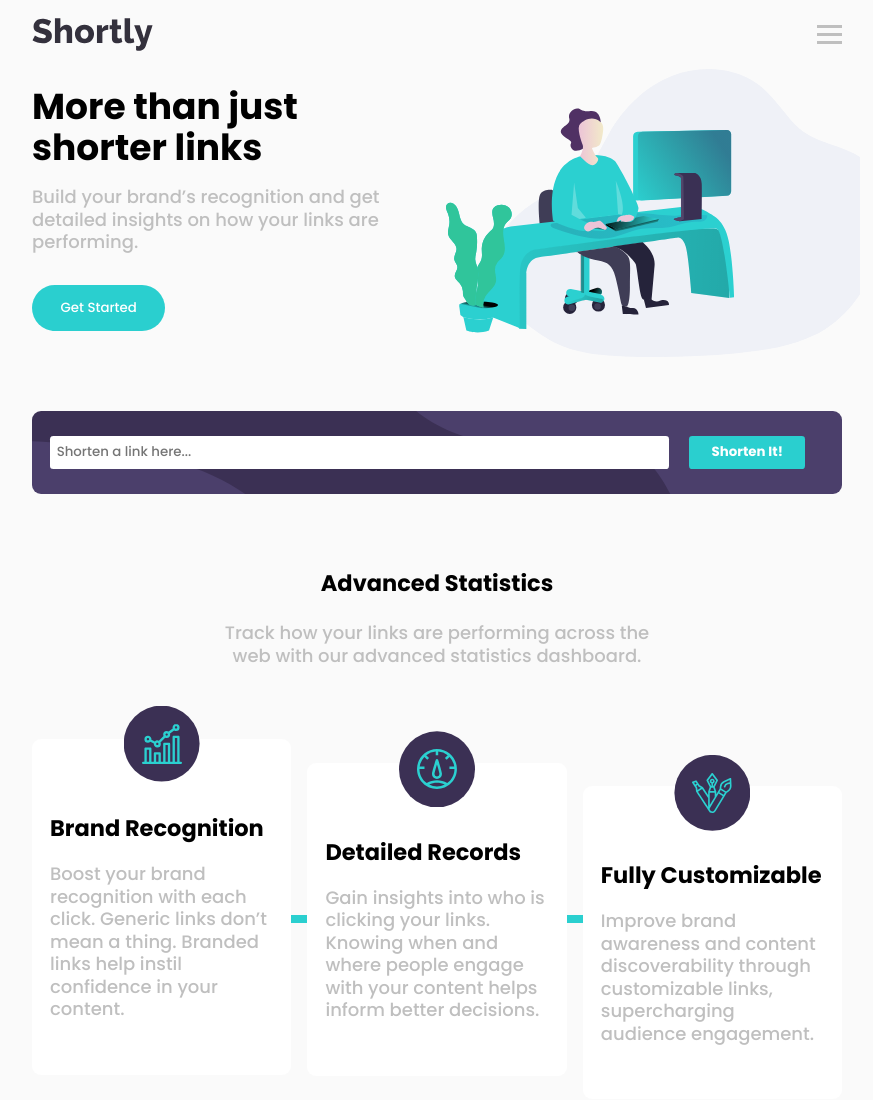
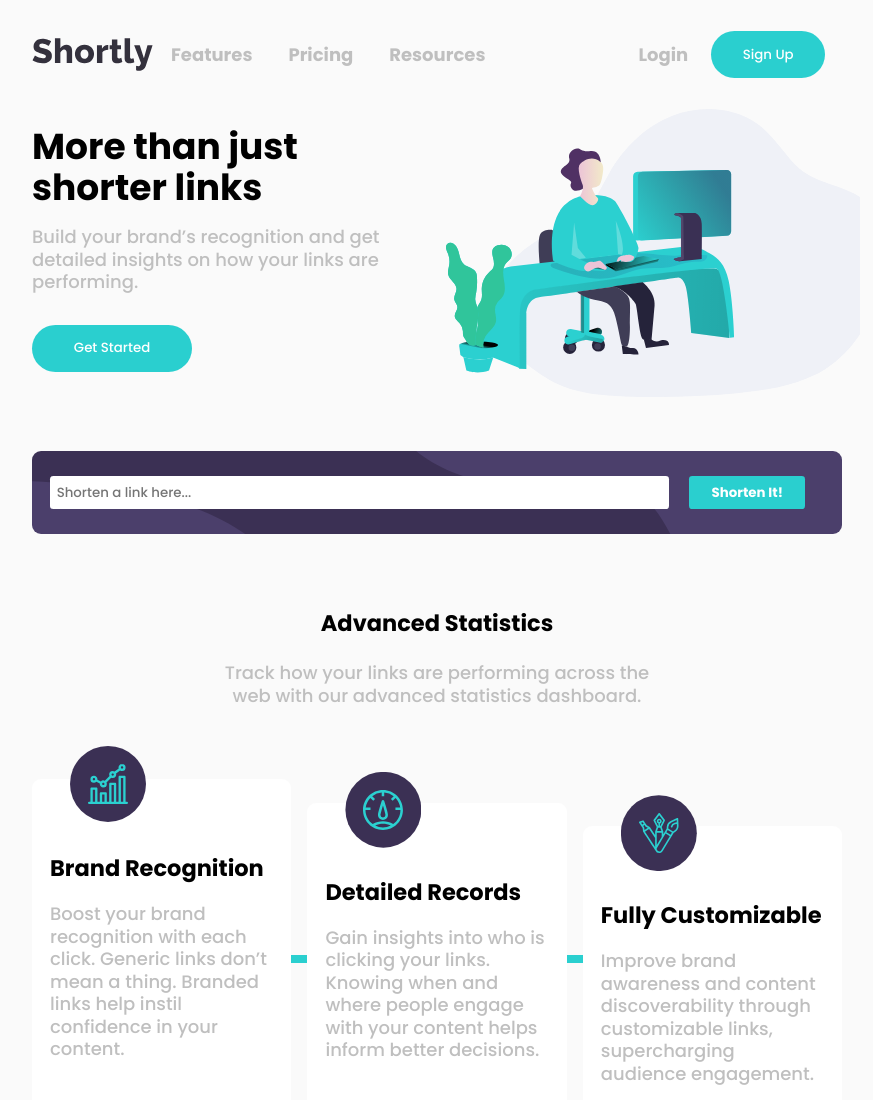
Before and after one commit to RudyMathis/URL-Shortening-API, a plain HTML site: page index.html in a window 1280 px wide. Shown: the top 1100 px of the page, without its empty margins (203-1076 px from the left). Drawn offline with Linux system fonts and the light colour scheme.

Commit message:
fully desktop responsive minor corrects to accurately follow design for desktop

```diff
--- a/index.html
+++ b/index.html
@@ -37,13 +37,14 @@
 				</div>
 				<nav class="hidden">
 					<ul class="site-links">
+						<!-- change back to white -->
 						<li class="white bold purple-hover">Features</li>
 						<li class="white bold purple-hover">Pricing</li>
 						<li class="white bold purple-hover">Resources</li>
 					</ul>
 					<!-- top border line on mobile -->
 					<div class="login-container">
-						<button class="login white bold">Login</button>
+						<button class="white login bold">Login</button>
 						<button class="get-started-sign-up blue-background">Sign Up</button>
 					</div>
 				</nav>
--- a/style.css
+++ b/style.css
@@ -67,9 +67,6 @@ nav {
 
 .hamburger-menu {
 	cursor: pointer;
-}
-
-.hamburger-wrapper {
 }
 
 .login-container {
@@ -305,12 +302,60 @@ a {
 /* media */
 
 @media (min-width: 1024px) {
+	.hidden {
+		display: flex;
+	}
+
+	nav {
+		display: flex;
+		position: relative;
+		left: initial;
+		width: initial;
+		z-index: 1;
+		flex-direction: row;
+		background-color: transparent;
+		border-radius: initial;
+		align-items: center;
+		justify-content: space-between;
+	}
+
+	nav > ul > li {
+		margin: 0 var(--Rem-400);
+	}
+	.hamburger-wrapper {
+		display: none;
+	}
+
+	.site-links {
+		flex-direction: row;
+		margin: 0;
+	}
+
+	.site-links > li {
+		color: var(--Neutral-300);
+	}
+
+	.login-container {
+		flex-direction: row;
+		margin: 0;
+		margin-left: 20%;
+	}
+
+	.login {
+		padding-top: initial;
+		border-top: none;
+		width: 80%;
+		background-color: transparent;
+		font-size: var(--Rem-400);
+		color: var(--Neutral-300);
+	}
+
 	header {
 		position: relative;
 		display: flex;
 		align-items: center;
-		justify-content: space-between;
-		max-width: 47em;
+		justify-content: initial;
+		width: 47em;
 		padding: var(--Em-500);
 	}
 
@@ -322,6 +367,10 @@ a {
 
 	.hero-text {
 		text-align: left;
+	}
+
+	.get-started-sign-up {
+		width: 12em;
 	}
 
 	main {
@@ -392,7 +441,6 @@ a {
 		text-align: left;
 		max-width: 47em;
 		margin: auto;
-		text-align: left;
 		padding: var(--Em-900) 0;
 	}
 
@@ -411,4 +459,8 @@ a {
 		justify-content: center;
 		margin-top: var(--Rem-200);
 	}
+
+	.icons {
+		left: 38px;
+	}
 }
```
